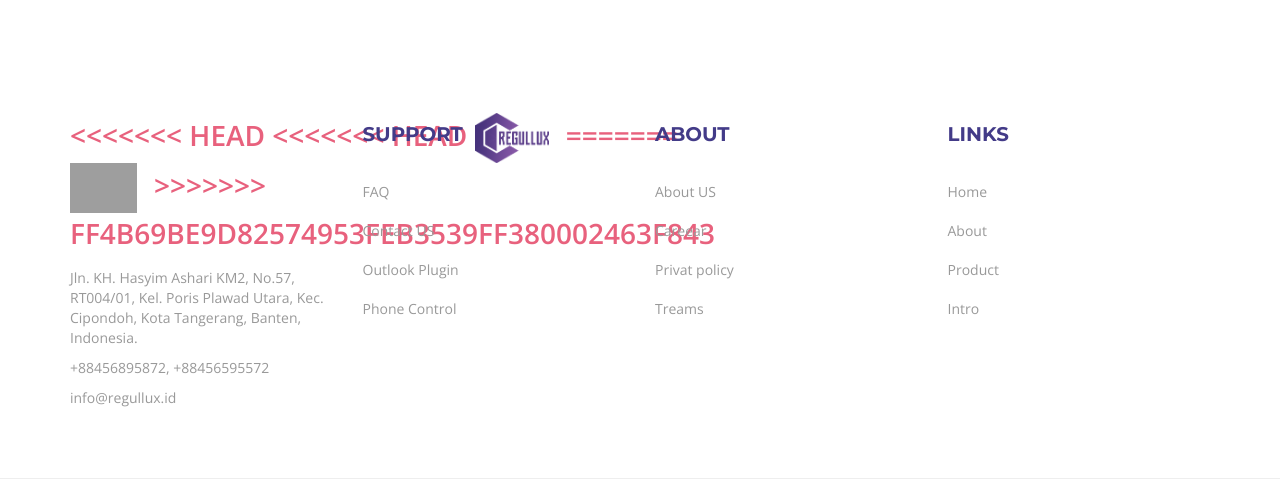
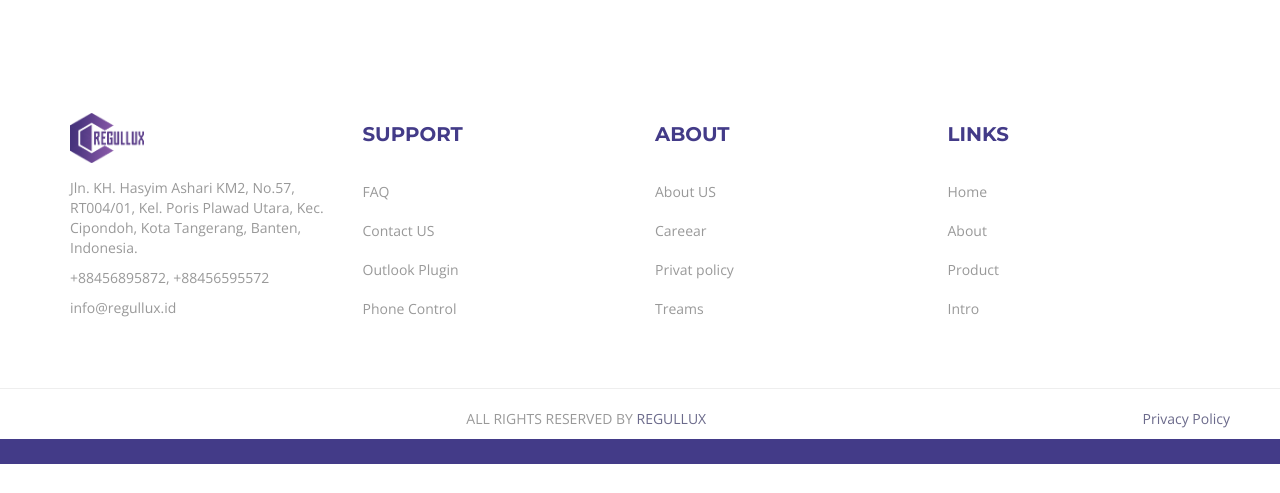
Before and after one commit to onehenryy/regullux.id, a CodeIgniter app: page /database/ in a window 1280 px wide. Shown: the part 2260-2753 px from the top of the page. After the commit the page ends 2724 px from the top, so only its background shows below. Run offline with CodeIgniter, Linux system fonts and the light colour scheme; some web fonts are replaced; grey boxes are pictures that could not be loaded.

Commit message:
refresh merge

```diff
--- a/application/views/home.php
+++ b/application/views/home.php
@@ -197,12 +197,7 @@ defined('BASEPATH') OR exit('No direct script access allowed');
           <div class="col-md-3">
             <div class="footer-left-content">
               <div class="logo-colored">
-<<<<<<< HEAD
-<<<<<<< HEAD
                 <img src="assets/images/regullux.png" alt="">
-=======
-                <img height="100px" src="assets/images/Logo_color.png" alt="">
->>>>>>> ff4b69be9d82574953feb3539ff380002463f843
               </div>
               <div class="content">
                 <p>Jln. KH. Hasyim Ashari KM2, No.57, RT004/01, Kel. Poris Plawad Utara, Kec. Cipondoh, Kota Tangerang, Banten, Indonesia.</p>
```
